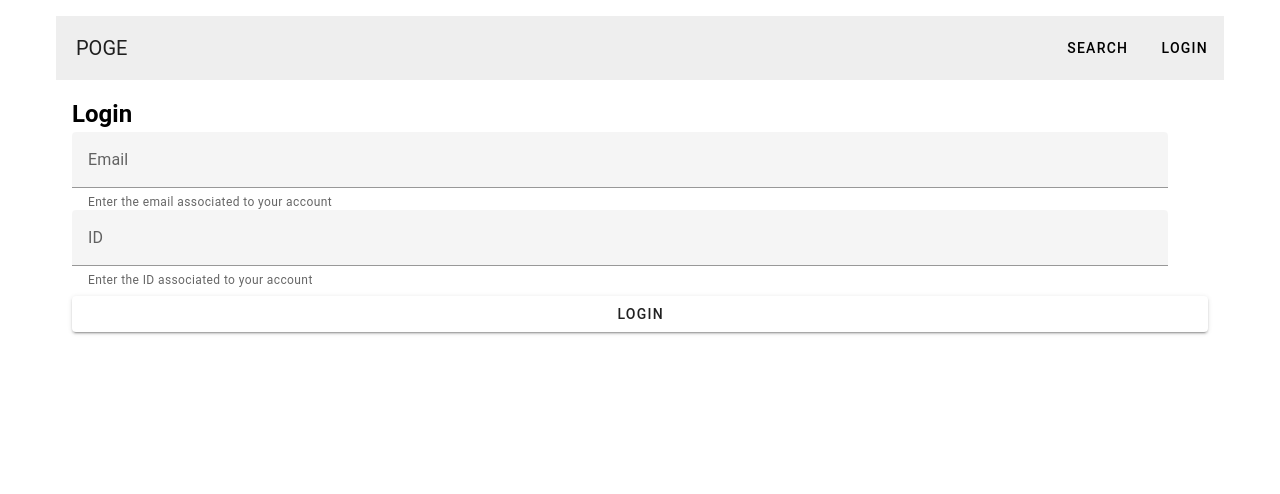
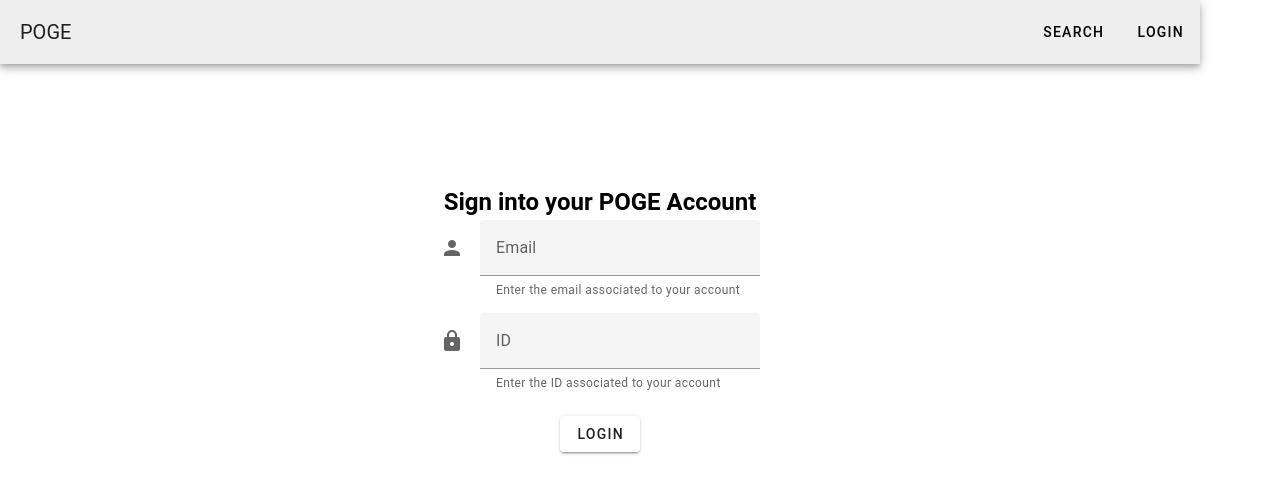
Before and after one commit to dylanjaipersaud/POGE_Website, a Vue app in the folder client/: page /LoginView in a window 1280 px wide. Shown: the top 494 px of the page. Built offline with nearby package versions, Linux system fonts and the light colour scheme.

Commit message:
Added icons, fixed login page, added to homepage

```diff
--- a/client/package.json
+++ b/client/package.json
@@ -10,7 +10,6 @@
     "lint": "vue-cli-service lint"
   },
   "dependencies": {
-    "@mdi/font": "^7.4.47",
     "core-js": "^3.8.3",
     "vue": "^3.2.13",
     "vue-router": "^4.0.3",
@@ -21,6 +20,7 @@
     "@babel/core": "^7.12.16",
     "@babel/eslint-parser": "^7.12.16",
     "@eslint/js": "^9.11.0",
+    "@mdi/font": "^7.4.47",
     "@vue/cli-plugin-babel": "~5.0.0",
     "@vue/cli-plugin-e2e-cypress": "~5.0.0",
     "@vue/cli-plugin-eslint": "~5.0.0",
@@ -36,8 +36,7 @@
     "eslint-plugin-vue": "^9.28.0",
     "eslint-plugin-vuetify": "^2.4.0",
     "globals": "^15.9.0",
-    "jest": "^27.0.5",
-    "material-design-icons-iconfont": "^6.7.0"
+    "jest": "^27.0.5"
   },
   "eslintConfig": {
     "root": true,
--- a/client/src/App.vue
+++ b/client/src/App.vue
@@ -1,5 +1,5 @@
 <template>
-  <v-container>
+  <v-container class="main-con">
     <NavBar />
   <router-view></router-view>
   </v-container>
@@ -119,4 +119,9 @@ function showGameList () {
   text-align: center;
   margin: 1rem;
 } */
+ .main-con{
+  padding: 0%;
+  margin: 0%;
+  height: 100%;
+ }
 </style>
--- a/client/src/components/HomeView.vue
+++ b/client/src/components/HomeView.vue
@@ -1,23 +1,25 @@
 <template>
   <v-container>
     <h1>POG Entertainment</h1>
+    <h2>Top Games of the Week</h2>
     <v-carousel
     height="400"
     show-arrows="hover"
     cycle
+    interval="2000"
     hide-delimiter-background
   >
     <v-carousel-item
-      v-for="(slide, i) in slides"
-      :key="i"
+      v-for="game in top_games"
+      :key="game.id"
     >
       <v-sheet
-        :color="colors[i]"
+        :color="game.color"
         height="100%"
       >
         <div class="d-flex fill-height justify-center align-center">
           <div class="text-h2">
-            {{ slide }} Slide
+            {{ game.name }} Slide
           </div>
         </div>
       </v-sheet>
@@ -28,7 +30,25 @@
 
 <script>
 export default {
-
+  data: () => ({
+    top_games: [
+      {
+        id: 1,
+        name: "Game 1",
+        color: "#ff0000"
+      },
+      {
+        id: 2,
+        name: "Game 2",
+        color: "#00ff00"
+      },
+      {
+        id: 3,
+        name: "Game 3",
+        color: "#0000ff"
+      },
+    ]
+  })
 }
 </script>
 
--- a/client/src/components/LoginView.vue
+++ b/client/src/components/LoginView.vue
@@ -14,13 +14,18 @@
       <button type="submit">Login</button>
     </form>
   </div> -->
-  <v-container>
-    <h2>Login</h2>
-    <v-form ref="form">
+  <v-container class="login-con">
+    <h2>Sign into your POGE Account</h2>
+    <v-card v-if="invalidAuth" class="invalid-card" flat>
+      <h4>Authentication failed!</h4>
+    </v-card>
+    <v-form class="form-con" ref="form">
       <v-text-field
+        class="form-opt"
         label="Email"
-        append-icon="mdi-account"
+        prepend-icon="mdi-account"
         hint="Enter the email associated to your account"
+        :rules="rules"
         persistent-hint
         clearable
         v-model="email"
@@ -28,16 +33,18 @@
       >
       </v-text-field>
       <v-text-field
+        class="form-opt"
         label="ID"
-        append-icon="mdi-password"
+        prepend-icon="mdi-lock"
         hint="Enter the ID associated to your account"
+        :rules="rules"
         persistent-hint
-        clearable=true
+        clearable
         v-model="id"
         required
       >
       </v-text-field>
-      <v-btn class="mt-2" type="submit" block @click="validate">Login</v-btn>
+      <v-btn type="submit" class="login-btn" @click="validateLogin">Login</v-btn>
     </v-form>
   </v-container>
 </template>
@@ -57,19 +64,32 @@ export default {
   data: () => ({
     email: null,
     id: null,
+    rules: [
+      (value) => {
+        if (value) return true;
+
+        return "Field cannot be empty!";
+      },
+    ],
+    invalidAuth: false,
   }),
   methods: {
-    validate(){
-      if(this.email != null && this.id != null){
-        window.console.log("Login Received - user: ", this.user, ", id: ", this.id);
-        if(this.email == "ex@gmail.com" && this.id != 1234){
-          window.console.log("Login Successful");
+    validateLogin() {
+      if (this.email != null && this.id != null) {
+        window.console.log(
+          "Login Received - user: ",
+          this.user,
+          ", id: ",
+          this.id
+        );
+        if (this.email == "ex@gmail.com" && this.id != 1234) {
+          alert("Login Successful");
         }
+      } else {
+        this.invalidAuth = true;
+        alert("Login Failed");
       }
-      else{
-        window.console.log("Login Failed");
-      }
-    }
+    },
   },
 
   // props: [],
@@ -77,10 +97,39 @@ export default {
 </script>
 
 <style scoped>
+.login-con {
+  display: flex;
+  align-items: center;
+  flex-direction: column;
+  /* background-color: red; */
+  padding-top: 10%;
+  height: 50vh;
+  justify-content: space-evenly;
+}
+.invalid-card {
+  display: flex;
+  justify-content: center;
+  color: rgb(245, 60, 60);
+  width: max-content;
+  padding: 20px;
+}
+.form-con {
+  display: flex;
+  flex-direction: column;
+  align-items: center;
+}
 .login-view {
   background-color: #222;
   padding: 1rem;
   border-radius: 8px;
   color: #fff;
 }
+.form-opt {
+  padding-bottom: 15px;
+  min-width: 20rem;
+}
+.login-btn {
+  margin-top: 10px;
+  width: min-content;
+}
 </style>
--- a/client/src/components/NavBar.vue
+++ b/client/src/components/NavBar.vue
@@ -1,5 +1,5 @@
 <template>
-    <v-toolbar class="toolbar">
+    <v-toolbar class="toolbar" elevation="5">
         <v-toolbar-title>POGE</v-toolbar-title>
         <v-spacer></v-spacer>
         <!-- <v-icon type="mdi" size="small" color="green-darken-2" icon="mdi-account-circle-outline" ></v-icon>
--- a/client/src/main.js
+++ b/client/src/main.js
@@ -5,13 +5,22 @@ import 'vuetify/styles'
 import { createVuetify } from 'vuetify'
 import * as components from 'vuetify/components'
 import * as directives from 'vuetify/directives'
-import 'material-design-icons-iconfont/dist/material-design-icons.css'
+import { aliases, mdi } from 'vuetify/iconsets/mdi'
+import '@mdi/font/css/materialdesignicons.css'
 import router from './router'
 import store from './store'
 /* eslint-disable */
+
 const vuetify = createVuetify({
     components,
-    directives
+    directives,
+    icons: {
+      defaultSet: 'mdi',
+      aliases,
+      sets: {
+        mdi,
+      },
+    },
   })
 
-createApp(App).use(store).use(router).use(vuetify, {iconfont: 'mdi'}).mount('#app')
+createApp(App).use(store).use(router).use(vuetify).mount('#app')
```
Also changed, not shown: 1 other file (tests, documents, lock files or other folders).
